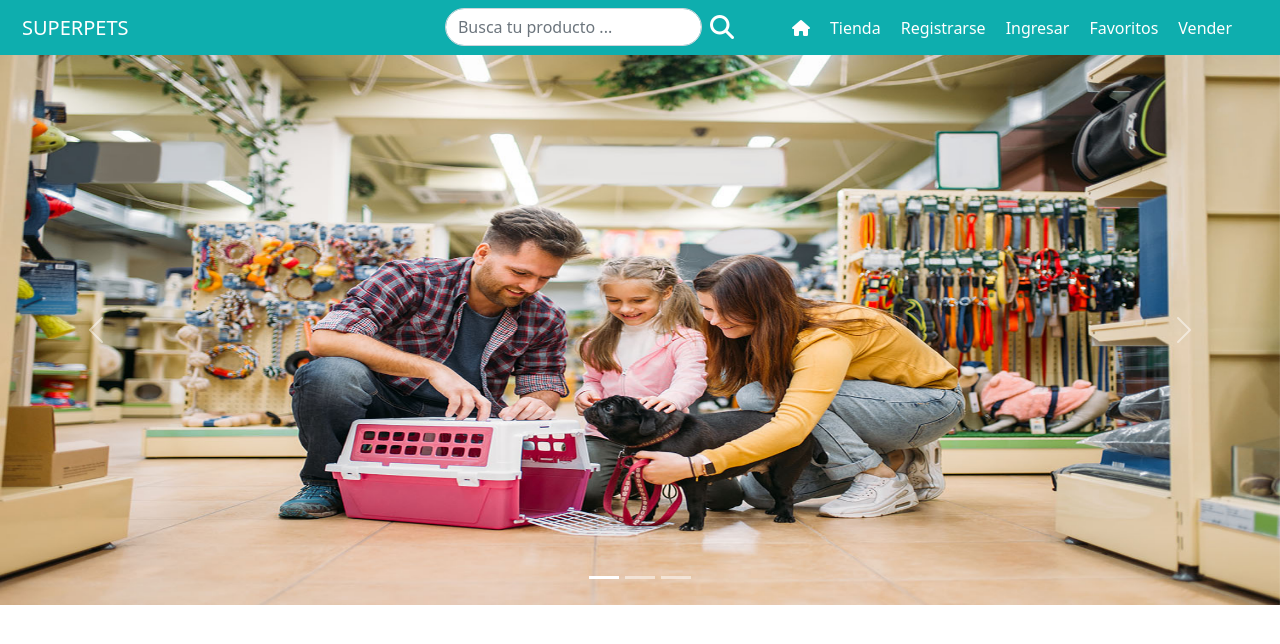
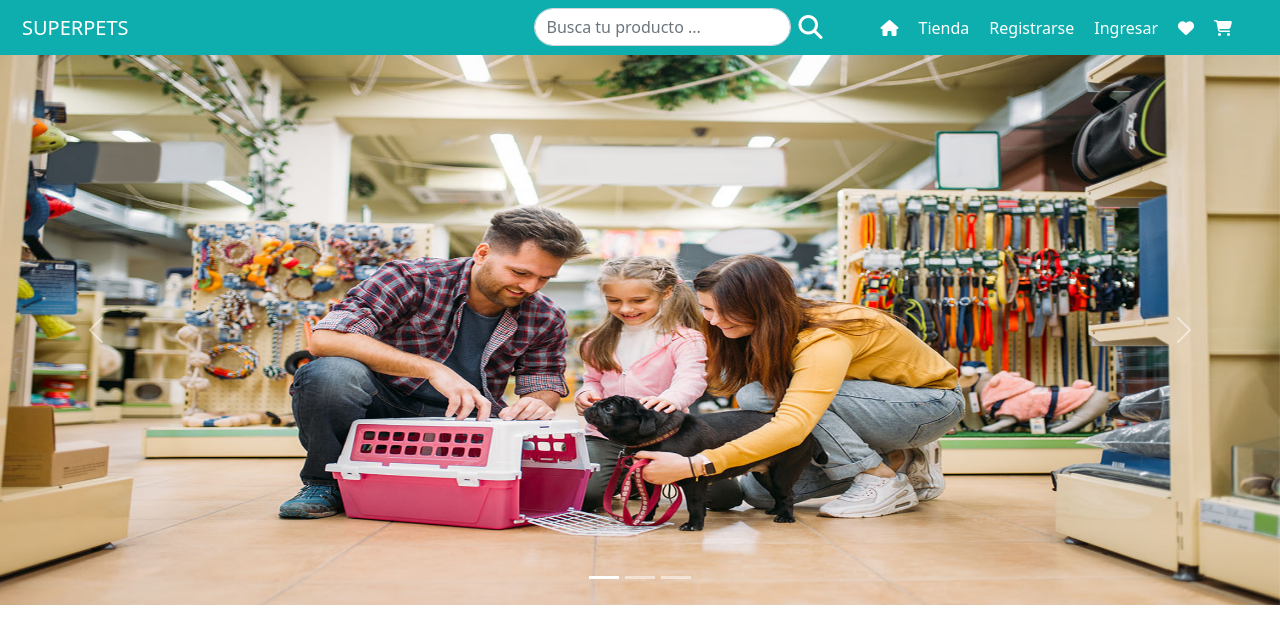
Before and after one commit to Lucmunoz/superpets, a React (Vite) app in the folder frontend/: page /#/ in a window 1280 px wide. Shown: the top 644 px of the page. Built offline with nearby package versions, Linux system fonts and the light colour scheme.

Commit message:
Se reemplaza NavLink texto favoritos  por icono, Se elimina NavLink a Vender y se añade NavLink a Carrito

```diff
--- a/frontend/src/components/Menu.jsx
+++ b/frontend/src/components/Menu.jsx
@@ -37,10 +37,14 @@ const Menu = () => {
               </li>
               {/* rutas protegidas */}
               <li className='nav-item'>
-                <NavLink to='/favoritos' className={cambiarMenu}>Favoritos</NavLink>
+                <NavLink to='/favoritos' className={cambiarMenu}>
+                  <i className='fa-solid fa-heart' />
+                </NavLink>
               </li>
               <li className='nav-item'>
-                <NavLink to='/vender' className={cambiarMenu}>Vender</NavLink>
+                <NavLink to='/carrito' className={cambiarMenu}>
+                  <i className='fa-solid fa-cart-shopping' />
+                </NavLink>
               </li>
             </ul>
 
```
